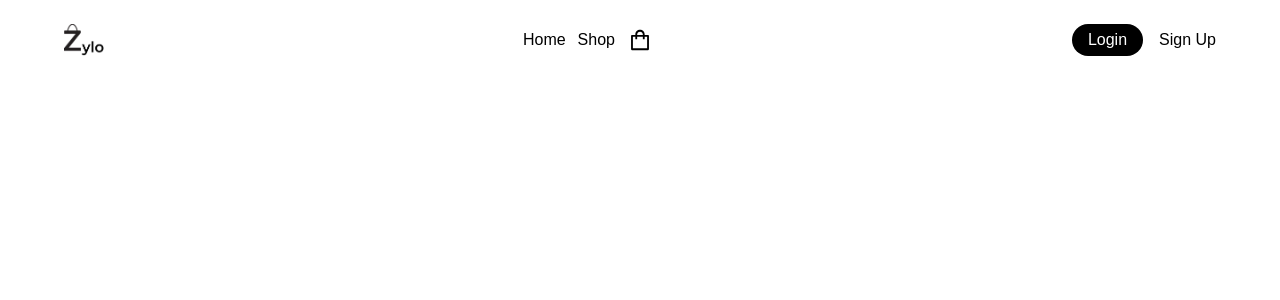
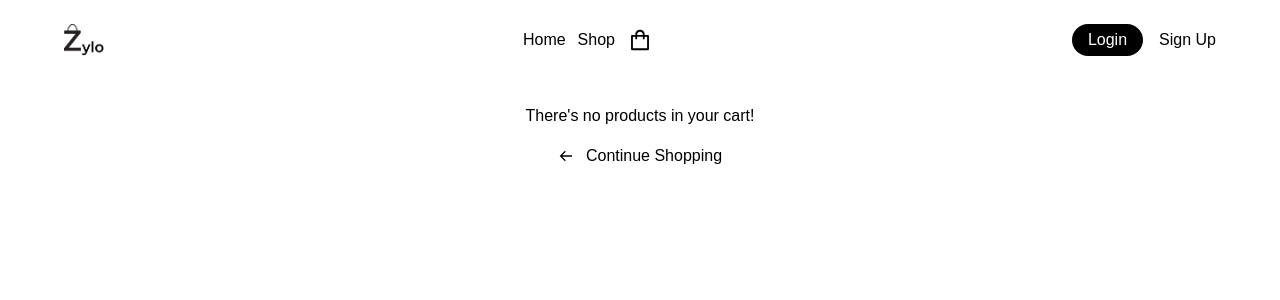
Before and after one commit to mohamed-tsx/e-commerce, a React (Vite) app in the folder Client/: page /cart in a window 1280 px wide. Shown: the top 300 px of the page. Built offline with nearby package versions, Linux system fonts and the light colour scheme.

Commit message:
Added the functionality to if there's products in our cart

```diff
--- a/Client/src/Components/cartProduct.tsx
+++ b/Client/src/Components/cartProduct.tsx
@@ -1,5 +1,3 @@
-import React from "react";
-
 type ProductCartProps = {
   id: string;
   imageUrl: string;
@@ -9,7 +7,6 @@ type ProductCartProps = {
 };
 
 const CartProduct = ({
-  id,
   imageUrl,
   productDescription,
   productName,
--- a/Client/src/Components/cartProducts.tsx
+++ b/Client/src/Components/cartProducts.tsx
@@ -1,17 +1,31 @@
-import React from "react";
+import { BiArrowBack } from "react-icons/bi";
 import { useCart } from "../Hooks/useCart";
 import CartProduct from "./cartProduct";
+import { useNavigate } from "react-router-dom";
 
 const CartProducts = () => {
   const cartProducts = useCart((state) => state.Products);
+  const navigate = useNavigate();
 
   return (
     <div>
-      {cartProducts.map((cartProduct) => (
-        <div key={cartProduct.id}>
-          <CartProduct {...cartProduct} />
+      {cartProducts.length > 0 ? (
+        cartProducts.map((cartProduct) => (
+          <div key={cartProduct.id}>
+            <CartProduct {...cartProduct} />
+          </div>
+        ))
+      ) : (
+        <div className="flex flex-col items-center justify-center mt-12">
+          <p className="">There's no products in your cart!</p>
+          <button
+            onClick={() => navigate("/shop")}
+            className="m-4 flex items-center justify-center gap-3"
+          >
+            <BiArrowBack /> Continue Shopping
+          </button>
         </div>
-      ))}
+      )}
     </div>
   );
 };
```
